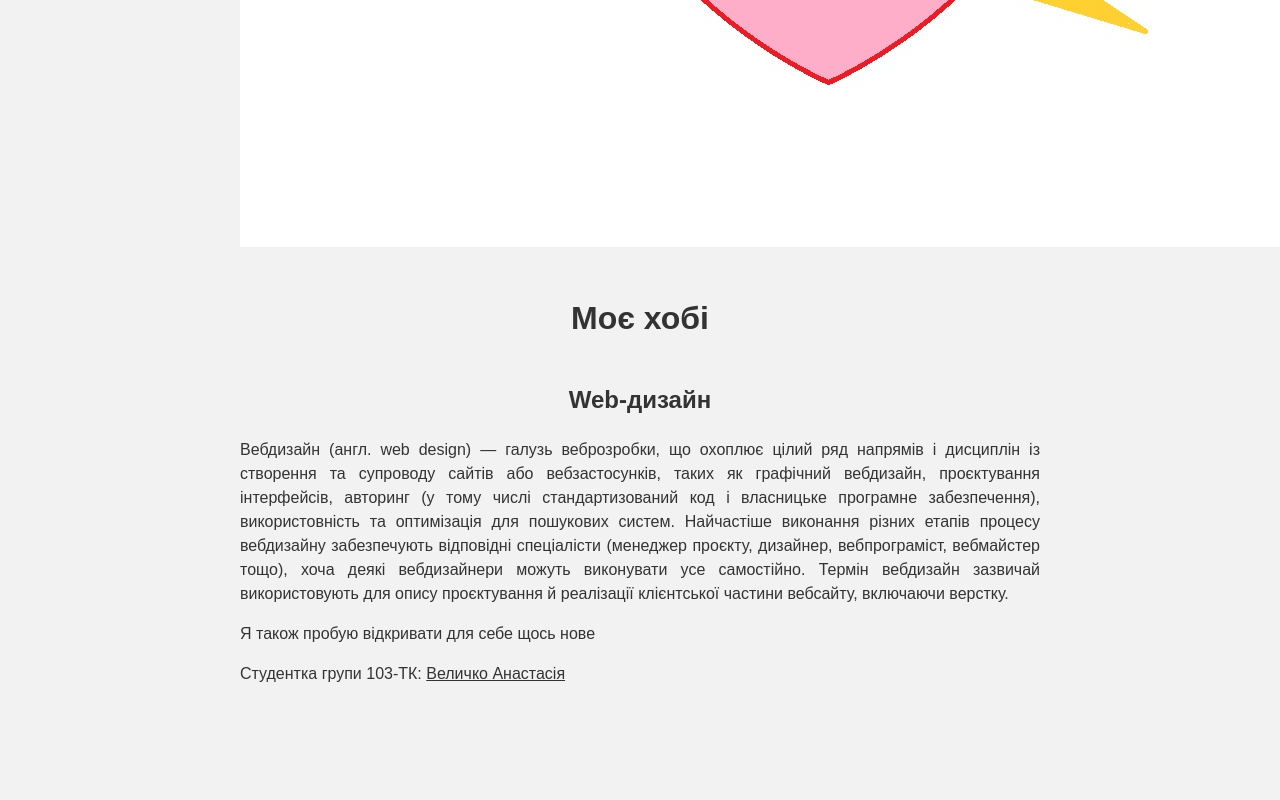
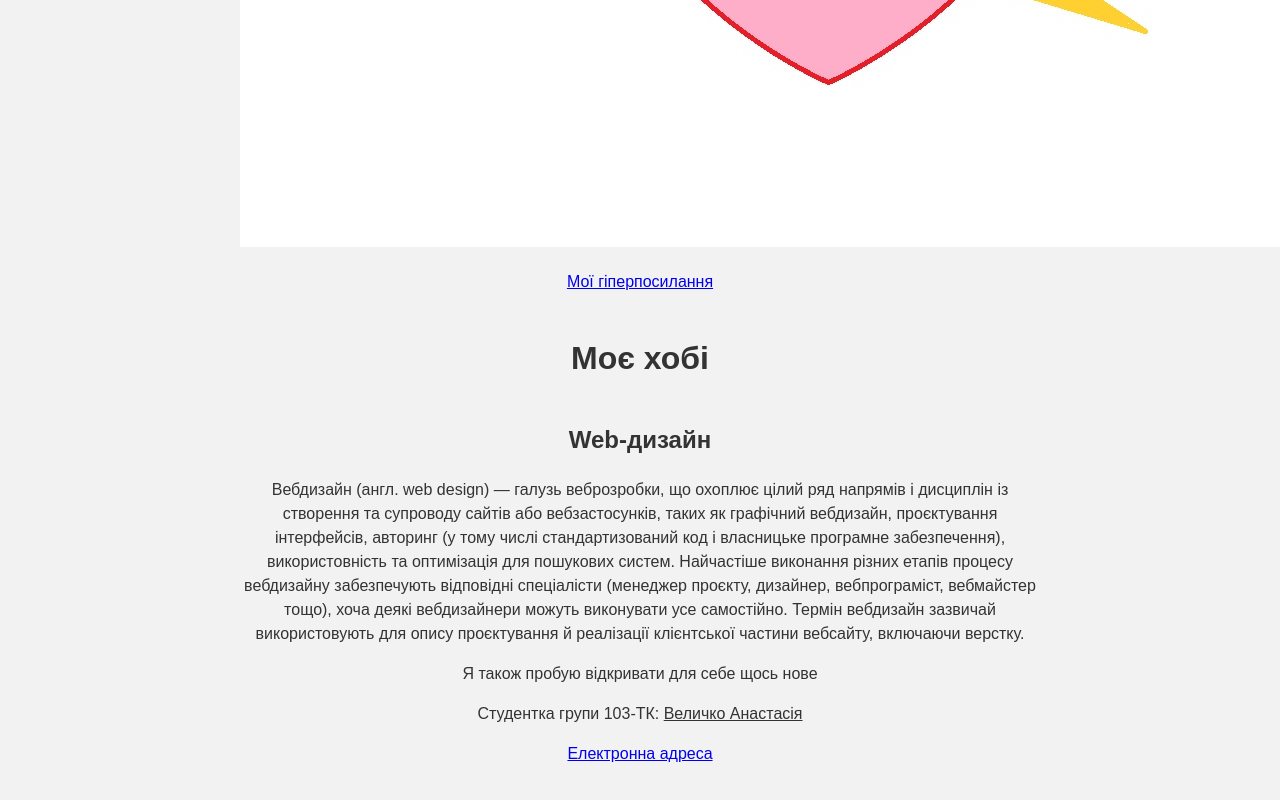
Before and after one commit to AnastasiaVelychko/Lb1, a plain HTML site: page index.html in a window 1280 px wide. Shown: the part 696-1496 px from the top of the page. Before the commit the page ends 1418 px from the top, so only its background shows below. Drawn offline with Linux system fonts and the light colour scheme.

Commit message:
Add files via upload

```diff
--- a/index.html
+++ b/index.html
@@ -29,6 +29,9 @@
 		em {
 			font-style: italic;
 		}
+		p {
+			text-align: center;
+		}
 
 		strong {
 			font-weight: bold;
@@ -44,12 +47,14 @@
     <p>Це текст з <strong>жирним</strong>, <em>курсивом</em> та <u>підкресленням</u>.</p>
 	<p>Мене звати <strong>Величко Анастасія Олегівна</strong>. Я є студенткою першого курсу навчально-наукового інституту інформаційних технологій у <u>Національному університетв "Полтавська політехніка імені Юрія Кондратюка"</u>. Мої улюблене заняття - це <em>вивчати щось нове</em>.</p>
 	<img src="image/емблема.jpg" alt="емблема">
+	<p><a href="file:///C:/Users/1/Desktop/Lb1%20–%20копія/index5(1).html">Мої гіперпосилання</a></p>
 	<h1>Моє хобі</h1>
 	<h2>Web-дизайн</h2>
 	<p>Вебдизайн (англ. web design) — галузь веброзробки, що охоплює цілий ряд напрямів і дисциплін із створення та супроводу сайтів або вебзастосунків, таких як графічний вебдизайн, проєктування інтерфейсів, авторинг (у тому числі стандартизований код і власницьке програмне забезпечення), використовність та оптимізація для пошукових систем. Найчастіше виконання різних етапів процесу вебдизайну забезпечують відповідні спеціалісти (менеджер проєкту, дизайнер, вебпрограміст, вебмайстер тощо), хоча деякі вебдизайнери можуть виконувати усе самостійно. Термін вебдизайн зазвичай використовують для опису проєктування й реалізації клієнтської частини вебсайту, включаючи верстку.</p>
 	<p>Я також пробую відкривати для себе щось нове</p>
     <footer>
 	<p>Студентка групи 103-ТК: <u>Величко Анастасія</u></p>
+	<p><a href="https://mail.google.com/mail/u/0/?tab=rm&ogbl#inbox">Електронна адреса</a></p>
 </footer>
     </body>
 </html>
```
